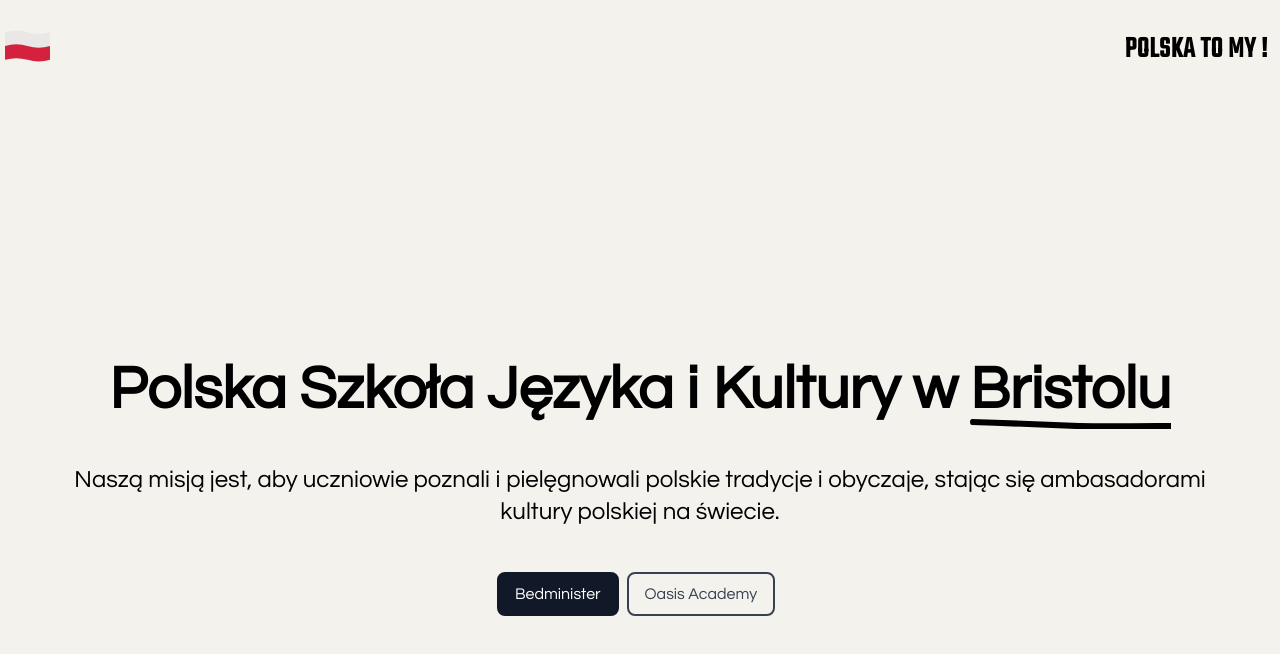
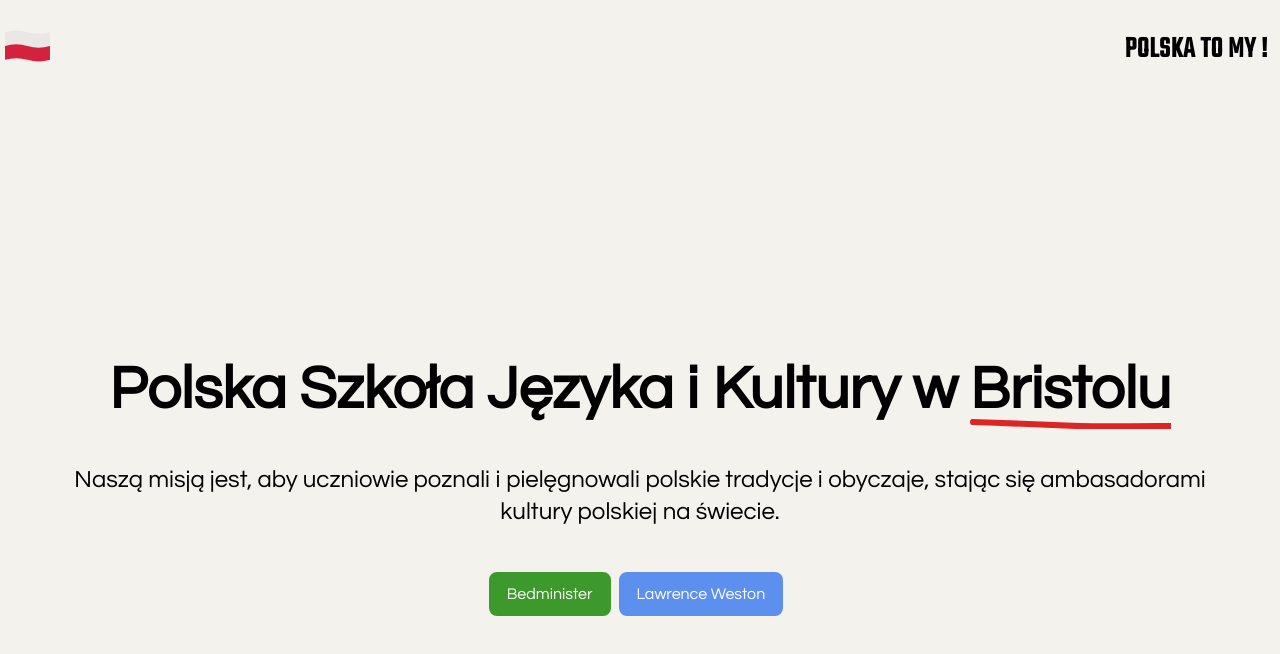
Before and after one commit to pawelkom88/Polish-School-Bristol, a Next.js app: page / in a window 1280 px wide. Shown: the top 654 px of the page. Built offline with nearby package versions, Linux system fonts and the light colour scheme.

Commit message:
change colors scheme

```diff
--- a/components/details/Details.js
+++ b/components/details/Details.js
@@ -6,16 +6,15 @@
   contact,
   location,
   socialMedia,
+  topBarClass,
 }) {
   return (
-    <div className="overflow-hidden bg-gray-900">
+    <div className={`${topBarClass} overflow-hidden`}>
       <div className="px-4 py-5 sm:px-6">
-        <h1 className="text-4xl md:text-6xl my-2 font-medium leading-6 text-white">
+        <h1 className="text-4xl md:text-5xl my-2 font-medium leading-6 text-white">
           {name}
         </h1>
-        <p className="mt-2 max-w-2xl text-lg text-gray-200">
-          {location.address}
-        </p>
+        <p className="mt-2 max-w-2xl text-lg text-white">{location.address}</p>
       </div>
       <div className="border-t border-gray-200">
         <dl>
@@ -46,11 +45,11 @@
             <dd className="mt-1 text-lg text-gray-900 sm:col-span-2 sm:mt-0">
               <a
                 className="hover:text-indigo-500"
-                href={`mailTo:${socialMedia}`}
+                href={socialMedia}
+                target="_blank"
+                rel="noopener noreferrer"
               >
-                <a href={socialMedia} target="_blank" rel="noopener noreferrer">
-                  <Image src="/fb.svg" width={30} height={30} alt="fb icon" />
-                </a>
+                <Image src="/fb.svg" width={30} height={30} alt="fb icon" />
               </a>
             </dd>
           </div>
--- a/components/hero/Hero.js
+++ b/components/hero/Hero.js
@@ -18,13 +18,13 @@
             świecie.
           </p>
           <Link href="/bedminister">
-            <Button className="bg-gray-900 hover:bg-primary-clr px-4 py-2 rounded-lg text-white hover:text-gray-900 mr-2 mb-2 border-2 border-gray-900 border-solid">
+            <Button className="bg-btn1-clr hover:bg-primary-clr px-4 py-2 rounded-lg text-white hover:text-gray-900 mr-2 mb-2 border-2 border-btn1-clr border-solid">
               Bedminister
             </Button>
           </Link>
           <Link href="/oasis">
-            <Button className="bg-primary-clr hover:bg-gray-700 px-4 py-2 rounded-lg text-gray-700 hover:text-white mr-2 mb-2 border-2 border-gray-700 border-solid">
-              Oasis Academy
+            <Button className="bg-btn2-clr hover:bg-primary-clr px-4 py-2 rounded-lg text-white hover:text-gray-900 mr-2 mb-2 border-2 border-btn2-clr border-solid">
+            Lawrence Weston
             </Button>
           </Link>
         </div>
--- a/data/data.json
+++ b/data/data.json
@@ -1,24 +1,26 @@
 [
   {
     "id": "Bedminister",
-    "name": "Bedminister",
+    "name": "Holy Cross (Bedminster)",
     "location": {
       "address": "Holy Cross Primary School, Dean Ln, Bedminster, BS3 1DB",
       "lat": 51.44317,
       "lng": -2.59923
     },
     "content": "content",
-    "socialMedia": "https://www.facebook.com/PolskaSzkolaJezykaiKulturyHolyCross"
+    "socialMedia": "https://www.facebook.com/PolskaSzkolaJezykaiKulturyHolyCross",
+    "topBarClass": "bg-btn1-clr"
   },
   {
     "id": "Oasis Academy",
-    "name": "Oasis Academy",
+    "name": "Oasis Academy Bank Leaze (Lawrence Weston)",
     "location": {
       "address": "Oasis Academy Bank Leaze, BS11 0SN",
       "lat": 51.50663,
       "lng": -2.64926
     },
     "content": "content",
-    "socialMedia": "https://www.facebook.com/PolishSchoolBristol"
+    "socialMedia": "https://www.facebook.com/PolishSchoolBristol",
+    "topBarClass": "bg-btn2-clr"
   }
 ]
--- a/pages/bedminister.js
+++ b/pages/bedminister.js
@@ -5,7 +5,7 @@
 import Details from '../components/details/Details';
 
 export default function Bedminister({ data }) {
-  const { name, location, content, socialMedia } = data[0];
+  const { name, location, content, socialMedia, topBarClass } = data[0];
 
   const contact = {
     eMail: process.env.NEXT_PUBLIC_MAIL_BEDMINISTER,
@@ -23,6 +23,7 @@
             location={location}
             contact={contact}
             socialMedia={socialMedia}
+            topBarClass={topBarClass}
           />
           <Map location={location} />
         </article>
--- a/pages/oasis.js
+++ b/pages/oasis.js
@@ -5,7 +5,7 @@
 import Footer from '../components/footer/Footer';
 
 export default function Oasis({ data }) {
-  const { name, location, content, socialMedia } = data[1];
+  const { name, location, content, socialMedia, topBarClass } = data[1];
 
   const contact = {
     eMail: process.env.NEXT_PUBLIC_MAIL_OASIS,
@@ -23,6 +23,7 @@
             location={location}
             contact={contact}
             socialMedia={socialMedia}
+            topBarClass={topBarClass}
           />
           <Map location={location} />
         </article>
--- a/pages/styles/globals.css
+++ b/pages/styles/globals.css
@@ -3,7 +3,9 @@
 @tailwind utilities;
 
 :root {
-  --bg-clr: #f4f2ed
+  --bg-clr: #f4f2ed;
+  --btn1-clr: #3d992b;
+  --btn2-clr: #5d90ee;
 }
 
 body {
--- a/tailwind.config.js
+++ b/tailwind.config.js
@@ -4,6 +4,8 @@
     extend: {
       colors: {
         'primary-clr': 'var(--bg-clr)',
+        'btn1-clr': 'var(--btn1-clr)',
+        'btn2-clr': 'var(--btn2-clr)',
       },
     },
   },
```
Also changed, not shown: public/Underline1.svg, 1 other file (tests, documents, lock files or other folders).
